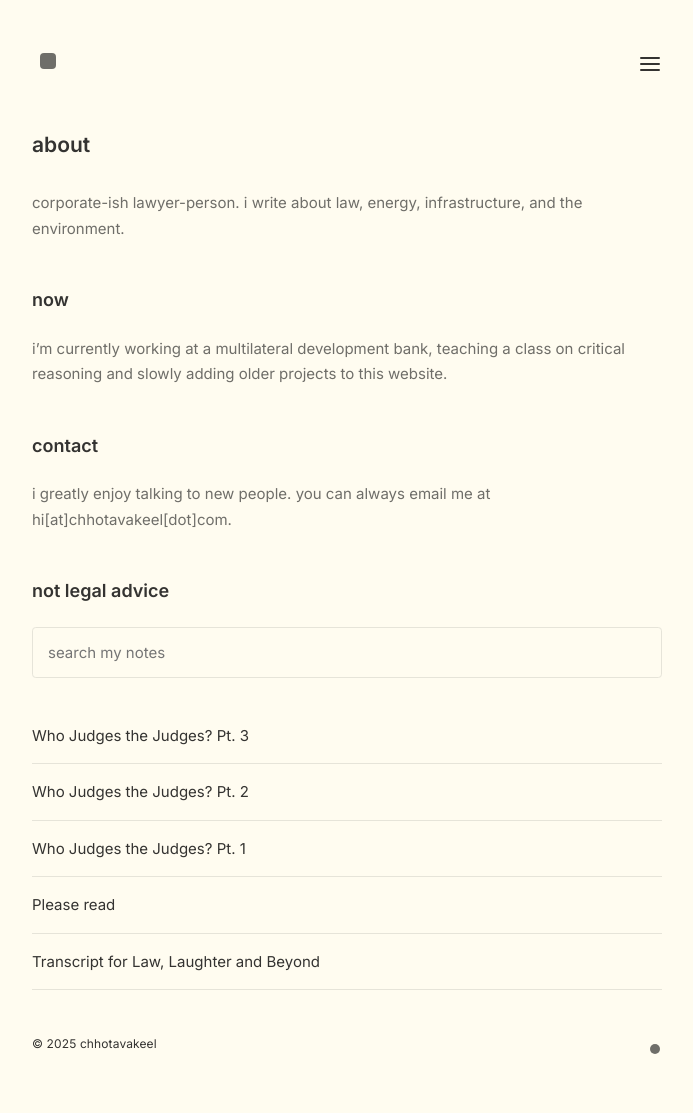
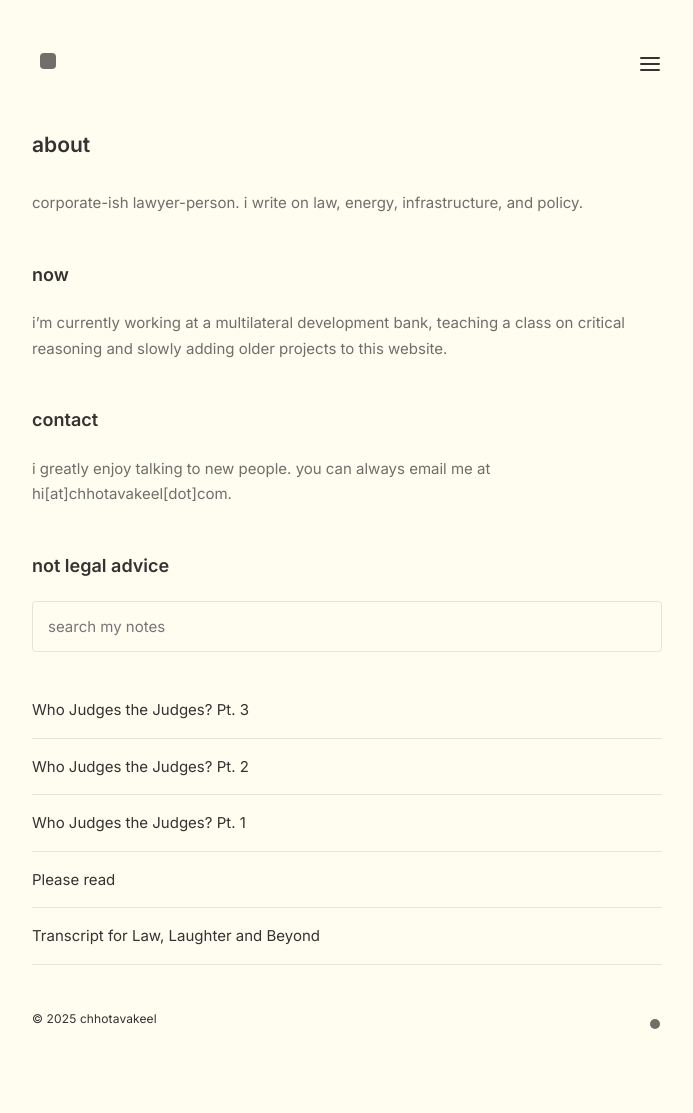
Before and after one commit to chhotavakeel/updatedsite, a Jekyll site: the page built from pages/index.md, in a window 1280 px wide. Shown: the whole page, without its empty margins (293-986 px from the left). Built offline with Jekyll 4.4.1, drawn with Linux system fonts in a browser that asks for light colours; after the commit the page ends 1088 px from its top, so only the background shows below that.

Commit message:
Update index.md

```diff
--- a/pages/index.md
+++ b/pages/index.md
@@ -3,7 +3,7 @@ layout: Post
 permalink: /
 title: about
 ---
-corporate-ish lawyer-person. i write about law, energy, infrastructure, and the environment.
+corporate-ish lawyer-person. i write on law, energy, infrastructure, and policy.
 <h2>now</h2>
 i'm currently working at a multilateral development bank, teaching a class on critical reasoning and slowly adding older projects to this website.
 <h2>contact</h2>
```
